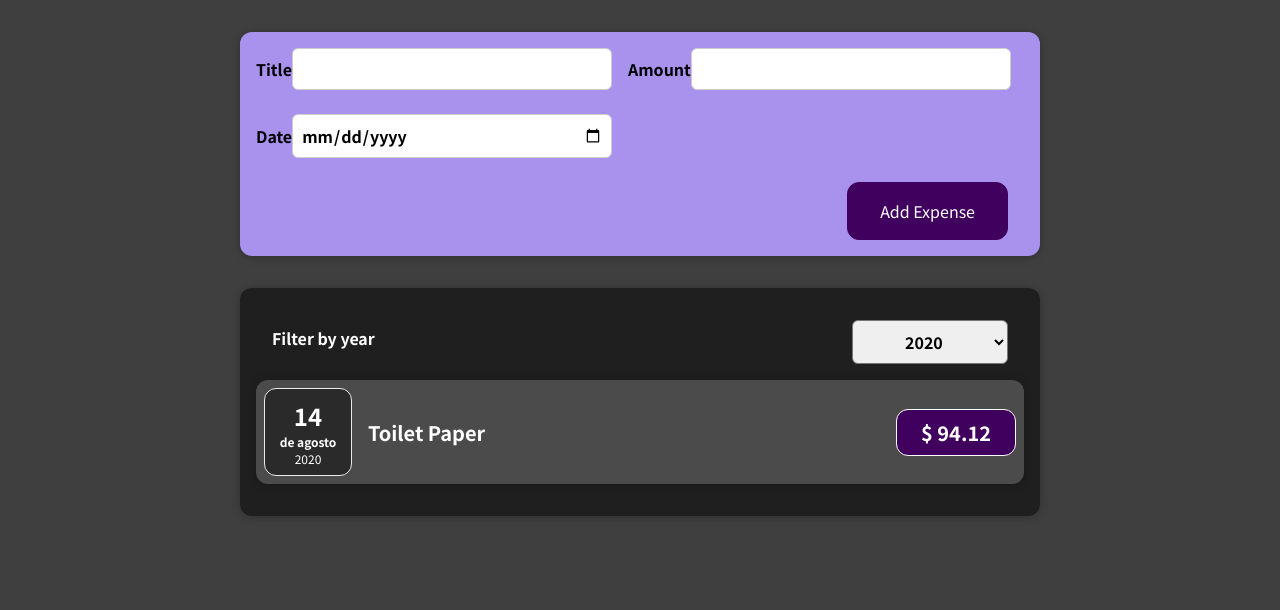
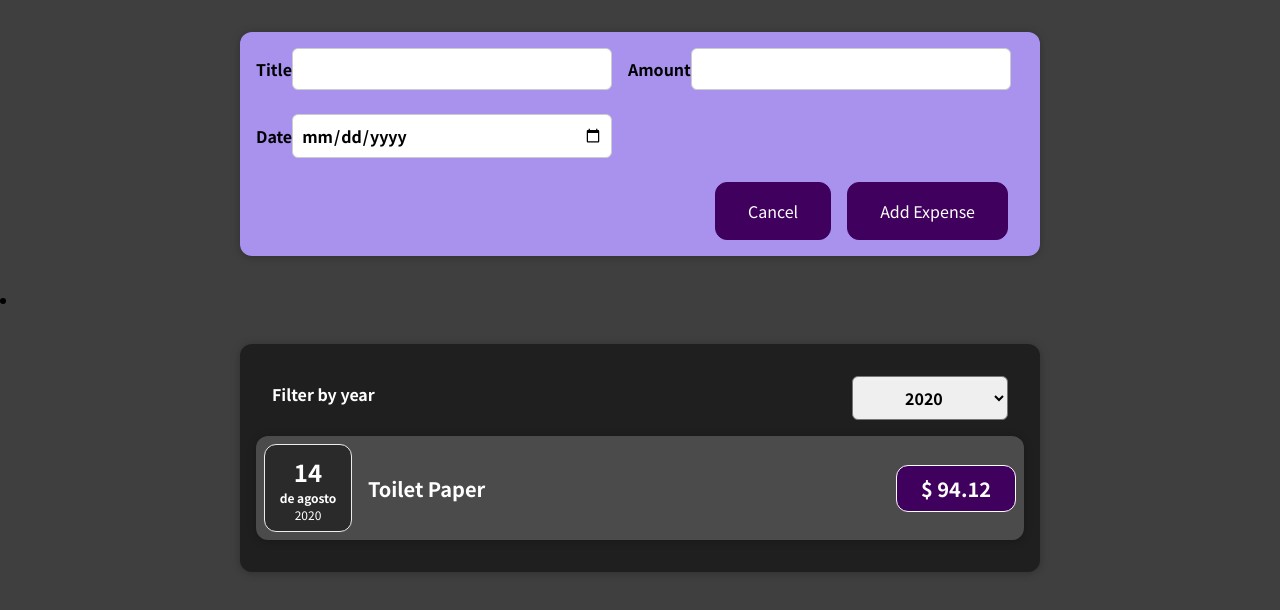
Before and after one commit to julianohcosta/ReactCourse, a React (Create React App) app: page / in a window 1280 px wide. Shown: the top 610 px of the page. Built offline with nearby package versions, Linux system fonts and the light colour scheme.

Commit message:
Benning task 4

```diff
--- a/src/components/Expenses/Expenses.jsx
+++ b/src/components/Expenses/Expenses.jsx
@@ -24,12 +24,11 @@ export default function Expense(props) {
 
 
     return (
-        <div>
+        <li>
             <Card className="expenses">
                 <ExpensesFilter onFilterChange={expensesFilterHandler} selectedYear={filteredYear}/>
                 <ExpensesList expensesContent={filteredExpenses}/>
-
             </Card>
-        </div>
+        </li>
     )
 }
--- a/src/components/NewExpense/ExpenseForm.jsx
+++ b/src/components/NewExpense/ExpenseForm.jsx
@@ -1,5 +1,5 @@
 import './css/ExpenseForm.css';
-import { useState } from 'react';
+import {useState} from 'react';
 
 
 export default function ExpenseForm(props) {
@@ -36,12 +36,19 @@ export default function ExpenseForm(props) {
         props.onSaveExpenseData(expenseDate);
     }
 
+    const cancelHandler = e => {
+        if (e.target.name === "cancelBtn"){
+
+        }
+    }
+
     return (
         <form onSubmit={submitHandler}>
             <div className="new-expense__controls">
                 <div className="new-expense__control">
                     <label htmlFor="title">Title
-                        <input id="title"
+                        <input
+                            id="title"
                             type="text"
                             onChange={useTitleChangeHandler}
                         />
@@ -49,7 +56,8 @@ export default function ExpenseForm(props) {
                 </div>
                 <div className="new-expense__control">
                     <label htmlFor="amount">Amount
-                        <input id="amount"
+                        <input
+                            id="amount"
                             type="number"
                             min="0.1"
                             step="0.01"
@@ -59,7 +67,8 @@ export default function ExpenseForm(props) {
                 </div>
                 <div className="new-expense__control">
                     <label htmlFor="date">Date
-                        <input id="date"
+                        <input
+                            id="date"
                             type="date"
                             min="2019-01-01"
                             max="2022-12-31"
@@ -69,7 +78,8 @@ export default function ExpenseForm(props) {
                 </div>
             </div>
             <div className="new-expense__actions">
-                <button type='submit'>Add Expense</button>
+                <button name="cancelBtn" onClick={cancelHandler}>Cancel</button>
+                <button type='submit' name="addExpenseBtn" >Add Expense</button>
             </div>
         </form>
     )
```
Lines whose indentation alone changed are shown as unchanged.
